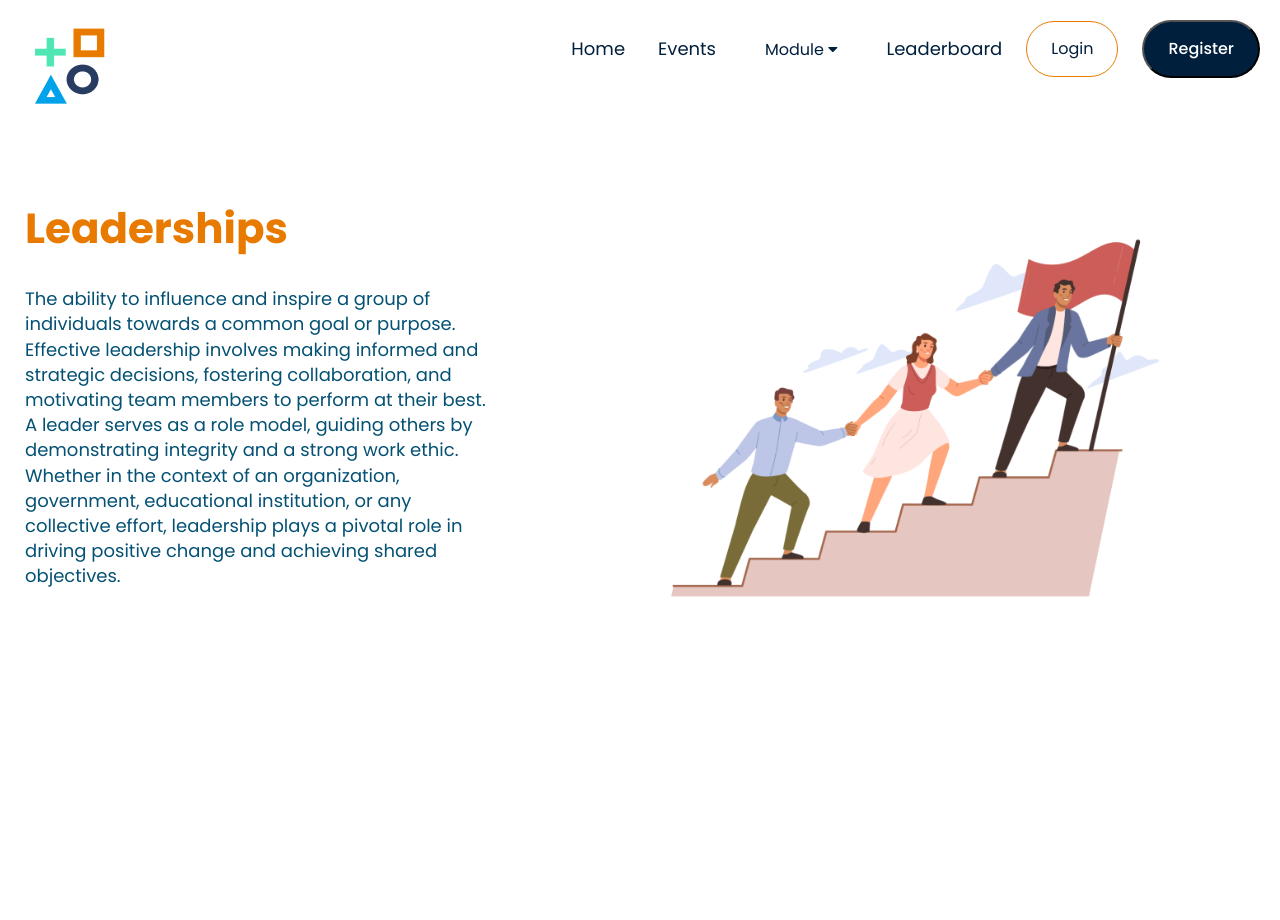
After one commit to karen-nke/student-gamified, a PHP site: page /leadership.php in a window 1280 px wide. The commit adds this page. Run offline with PHP 8.4, Linux system fonts and the light colour scheme.

Commit message:
Added Leadership Page

```diff
--- a/Event/Public/Part/header.php
+++ b/Event/Public/Part/header.php
@@ -9,9 +9,9 @@
                                 <i class="fa fa-caret-down"></i>
                         </button>
                         <div class="dropdown-content">
-                                <a href="funko_page.php">Leadership</a>
-                                <a href="banpresto_page.php">Communication</a>
-                                <a href="banpresto_page.php">Teamwork</a>
+                                <a href="leadership.php">Leadership</a>
+                                <a href="communication.php">Communication</a>
+                                <a href="teamwork.php">Teamwork</a>
                         </div>
                 </div>
 
--- /dev/null
+++ b/Event/Public/leadership.php
@@ -0,0 +1,47 @@
+<!DOCTYPE html>
+<html lang="en">
+
+<head>
+        <meta charset="UTF-8">
+        <title>Events Point Tracker</title>
+        <meta name="viewport" content="width=device-width, initial-scale=1.0">
+        <link rel="stylesheet" href="public.css">
+        <link href="https://fonts.googleapis.com/css2?family=Poppins:wght@200;300;400;500;600;700;800&display=swap" rel="stylesheet">
+        <link rel="stylesheet" href="https://stackpath.bootstrapcdn.com/font-awesome/4.7.0/css/font-awesome.min.css">
+</head>
+
+<body>
+        <?php session_start(); ?>
+
+        <?php require_once 'Part/header.php' ?>
+
+
+                <section class="hero">
+                        <div class ="container">
+                                <div class="mid">
+                                <div class="desc">
+                                        <h2>Leaderships</h2>
+                                        <p> The ability to influence and inspire a group of individuals towards a common goal or purpose. Effective leadership involves making informed and strategic decisions, fostering collaboration, and motivating team members to perform at their best. A leader serves as a role model, guiding others by demonstrating integrity and a strong work ethic. Whether in the context of an organization, government, educational institution, or any collective effort, leadership plays a pivotal role in driving positive change and achieving shared objectives.</p>
+                                </div>
+
+
+
+                                <img src="Image/Leadership_Icon.png" />
+
+                                </div>
+
+
+                        </div>
+
+                </section>
+
+
+
+
+
+
+
+
+</body>
+
+</html>
```
Also changed, not shown: Event/Public/Image/Leadership_Icon.png (added).
